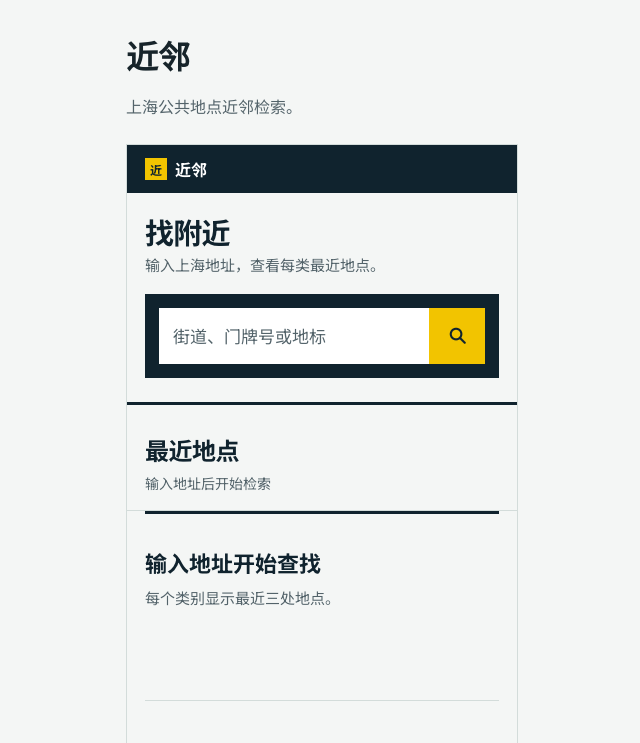
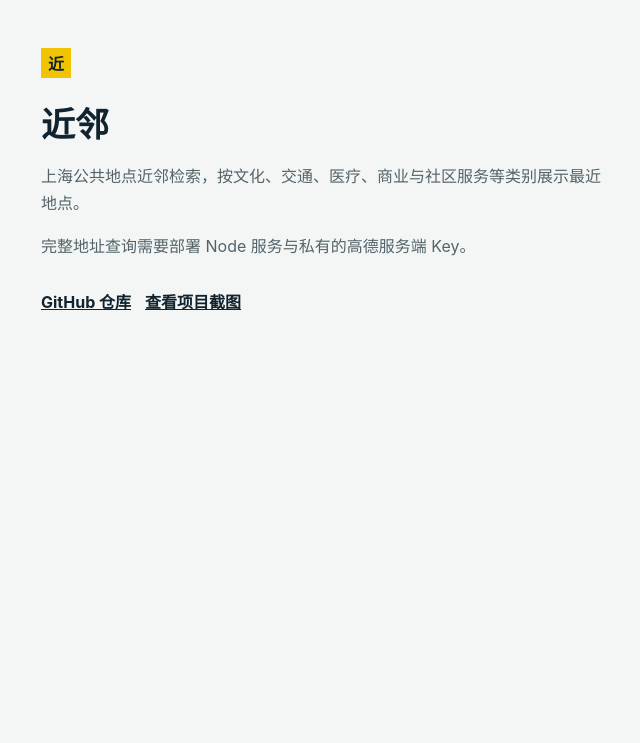
Before and after one commit to holynova/shanghai-public-facilities, a website: page docs/index.html in a window 1280 px wide. Shown: the top 743 px of the page, without its empty margins (319-959 px from the left). Drawn offline with Linux system fonts and the light colour scheme.

Commit message:
Simplify GitHub Pages preview

```diff
--- a/docs/index.html
+++ b/docs/index.html
@@ -6,15 +6,20 @@
     <title>近邻 | 上海公共地点检索</title>
     <style>
       :root { color:#17242a; background:#f4f6f5; font-family:-apple-system,BlinkMacSystemFont,"Noto Sans SC",sans-serif; }
-      body { width:min(100% - 36px,390px); margin:0 auto; padding:32px 0; }
-      h1 { margin:0; font-size:32px; } p { color:#53636a; font-size:16px; line-height:1.65; } img { display:block; width:100%; margin:24px 0; border:1px solid #d3dcda; } a { color:#10232e; font-weight:700; }
+      body { width:min(100% - 36px,560px); margin:0 auto; padding:48px 0; }
+      h1 { margin:0; color:#10232e; font-size:34px; } p { color:#53636a; font-size:16px; line-height:1.7; } a { color:#10232e; font-weight:700; }
+      .mark { display:grid; width:30px; height:30px; margin-bottom:20px; place-items:center; color:#10232e; background:#f2c400; font-weight:700; }
+      .links { display:flex; flex-wrap:wrap; gap:14px; margin-top:28px; }
     </style>
   </head>
   <body>
+    <div class="mark">近</div>
     <h1>近邻</h1>
-    <p>上海公共地点近邻检索。</p>
-    <img src="screenshot.png" alt="近邻移动端页面截图" />
+    <p>上海公共地点近邻检索，按文化、交通、医疗、商业与社区服务等类别展示最近地点。</p>
     <p>完整地址查询需要部署 Node 服务与私有的高德服务端 Key。</p>
-    <p><a href="https://github.com/holynova/shanghai-public-facilities">查看 GitHub 仓库</a></p>
+    <div class="links">
+      <a href="https://github.com/holynova/shanghai-public-facilities">GitHub 仓库</a>
+      <a href="https://github.com/holynova/shanghai-public-facilities#readme">查看项目截图</a>
+    </div>
   </body>
 </html>
```
